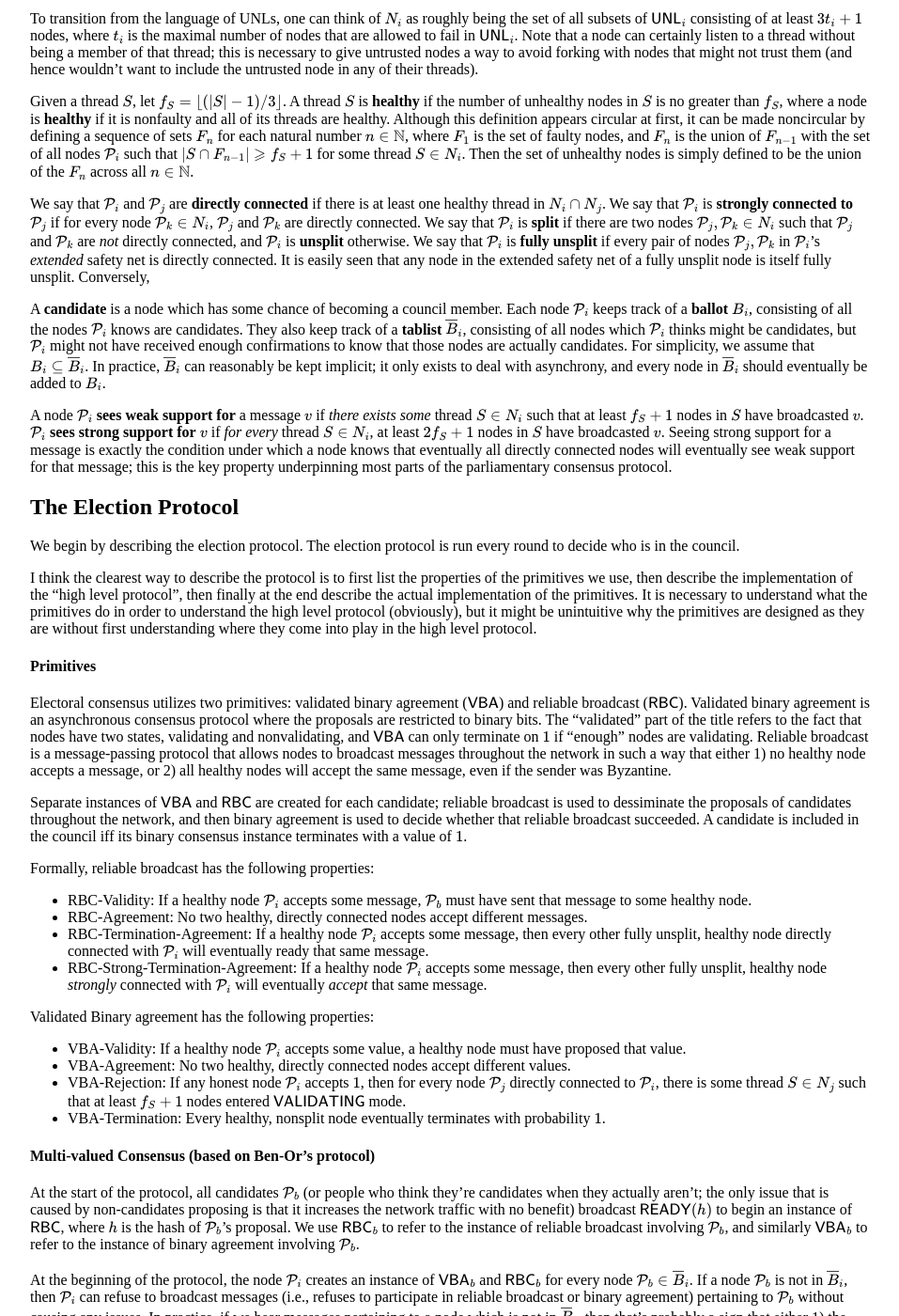
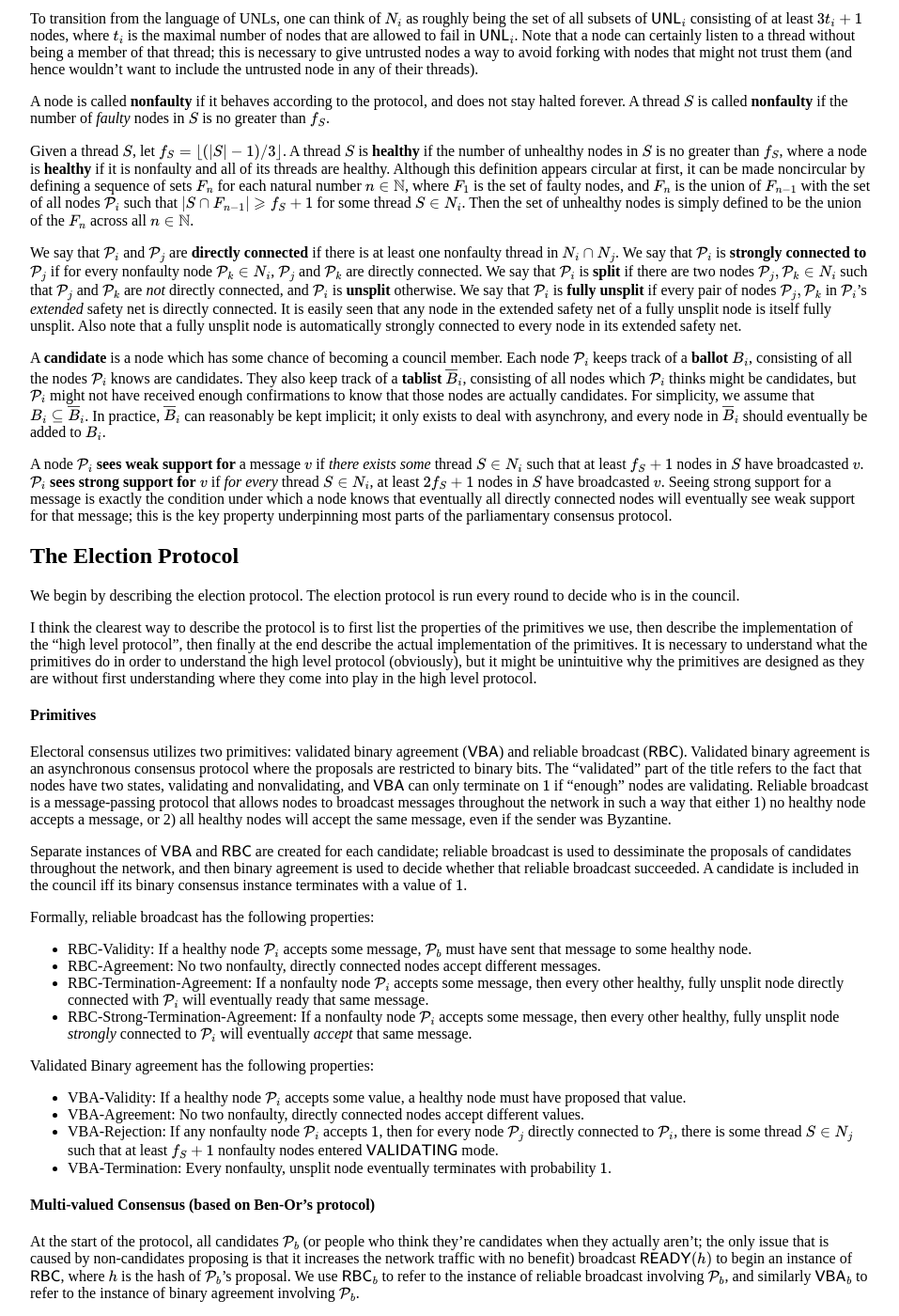
Before and after one commit to ChronusZ/chronusz.github.io, a Jekyll site: the page built from _posts/2017-07-20-parliamentary-consensus-ii.md, in a window 1280 px wide and 1400 px high, scrolled down 296 px. Shown: the whole window at 94% size, without its empty margins (160-1117 px from the left). Built offline with Jekyll 4.4.1, drawn with Linux system fonts in a browser that asks for light colours; formulas are drawn with MathJax 3; some of the changed text lies outside the part shown.

Commit message:
Update 2017-07-20-parliamentary-consensus-ii.md

```diff
--- a/_posts/2017-07-20-parliamentary-consensus-ii.md
+++ b/_posts/2017-07-20-parliamentary-consensus-ii.md
@@ -15,9 +15,11 @@ A **thread** is roughly some set of nodes that someone pays attention to when ma
 
 To transition from the language of UNLs, one can think of $$N_i$$ as roughly being the set of all subsets of $$\mathsf{UNL}_i$$ consisting of at least $$3t_i+1$$ nodes, where $$t_i$$ is the maximal number of nodes that are allowed to fail in $$\mathsf{UNL}_i$$. Note that a node can certainly listen to a thread without being a member of that thread; this is necessary to give untrusted nodes a way to avoid forking with nodes that might not trust them (and hence wouldn't want to include the untrusted node in any of their threads).
 
+A node is called **nonfaulty** if it behaves according to the protocol, and does not stay halted forever. A thread $$S$$ is called **nonfaulty** if the number of *faulty* nodes in $$S$$ is no greater than $$f_S$$.
+
 Given a thread $$S$$, let $$f_S=\lfloor(\vert S\vert-1)/3\rfloor$$. A thread $$S$$ is **healthy** if the number of unhealthy nodes in $$S$$ is no greater than $$f_S$$, where a node is **healthy** if it is nonfaulty and all of its threads are healthy. Although this definition appears circular at first, it can be made noncircular by defining a sequence of sets $$F_n$$ for each natural number $$n\in\mathbb{N}$$, where $$F_1$$ is the set of faulty nodes, and $$F_n$$ is the union of $$F_{n-1}$$ with the set of all nodes $$\mathcal{P}_i$$ such that $$\vert S\cap F_{n-1}\vert\geqslant f_S+1$$ for some thread $$S\in N_i$$. Then the set of unhealthy nodes is simply defined to be the union of the $$F_n$$ across all $$n\in\mathbb{N}$$.
 
-We say that $$\mathcal{P}_i$$ and $$\mathcal{P}_j$$ are **directly connected** if there is at least one healthy thread in $$N_i\cap N_j$$. We say that $$\mathcal{P}_i$$ is **strongly connected to** $$\mathcal{P}_j$$ if for every node $$\mathcal{P}_k\in N_i$$, $$\mathcal{P}_j$$ and $$\mathcal{P}_k$$ are directly connected. We say that $$\mathcal{P}_i$$ is **split** if there are two nodes $$\mathcal{P}_j,\mathcal{P}_k\in N_i$$ such that $$\mathcal{P}_j$$ and $$\mathcal{P}_k$$ are *not* directly connected, and $$\mathcal{P}_i$$ is **unsplit** otherwise. We say that $$\mathcal{P}_i$$ is **fully unsplit** if every pair of nodes $$\mathcal{P}_j,\mathcal{P}_k$$ in $$\mathcal{P}_i$$'s *extended* safety net is directly connected. It is easily seen that any node in the extended safety net of a fully unsplit node is itself fully unsplit. Conversely,
+We say that $$\mathcal{P}_i$$ and $$\mathcal{P}_j$$ are **directly connected** if there is at least one nonfaulty thread in $$N_i\cap N_j$$. We say that $$\mathcal{P}_i$$ is **strongly connected to** $$\mathcal{P}_j$$ if for every nonfaulty node $$\mathcal{P}_k\in N_i$$, $$\mathcal{P}_j$$ and $$\mathcal{P}_k$$ are directly connected. We say that $$\mathcal{P}_i$$ is **split** if there are two nodes $$\mathcal{P}_j,\mathcal{P}_k\in N_i$$ such that $$\mathcal{P}_j$$ and $$\mathcal{P}_k$$ are *not* directly connected, and $$\mathcal{P}_i$$ is **unsplit** otherwise. We say that $$\mathcal{P}_i$$ is **fully unsplit** if every pair of nodes $$\mathcal{P}_j,\mathcal{P}_k$$ in $$\mathcal{P}_i$$'s *extended* safety net is directly connected. It is easily seen that any node in the extended safety net of a fully unsplit node is itself fully unsplit. Also note that a fully unsplit node is automatically strongly connected to every node in its extended safety net.
 
 A **candidate** is a node which has some chance of becoming a council member. Each node $$\mathcal{P}_i$$ keeps track of a **ballot** $$B_i$$, consisting of all the nodes $$\mathcal{P}_i$$ knows are candidates. They also keep track of a **tablist** $$\overline{B}_i$$, consisting of all nodes which $$\mathcal{P}_i$$ thinks might be candidates, but $$\mathcal{P}_i$$ might not have received enough confirmations to know that those nodes are actually candidates. For simplicity, we assume that $$B_i\subseteq \overline{B}_i$$. In practice, $$\overline{B}_i$$ can reasonably be kept implicit; it only exists to deal with asynchrony, and every node in $$\overline{B}_i$$ should eventually be added to $$B_i$$.
 
@@ -37,15 +39,15 @@ Separate instances of $$\mathsf{VBA}$$ and $$\mathsf{RBC}$$ are created for each
 
 Formally, reliable broadcast has the following properties:
 - RBC-Validity: If a healthy node $$\mathcal{P}_i$$ accepts some message, $$\mathcal{P}_b$$ must have sent that message to some healthy node.
-- RBC-Agreement: No two healthy, directly connected nodes accept different messages.
-- RBC-Termination-Agreement: If a healthy node $$\mathcal{P}_i$$ accepts some message, then every other fully unsplit, healthy node directly connected with $$\mathcal{P}_i$$ will eventually ready that same message.
-- RBC-Strong-Termination-Agreement: If a healthy node $$\mathcal{P}_i$$ accepts some message, then every other fully unsplit, healthy node *strongly* connected with $$\mathcal{P}_i$$ will eventually *accept* that same message.
+- RBC-Agreement: No two nonfaulty, directly connected nodes accept different messages.
+- RBC-Termination-Agreement: If a nonfaulty node $$\mathcal{P}_i$$ accepts some message, then every other healthy, fully unsplit node directly connected with $$\mathcal{P}_i$$ will eventually ready that same message.
+- RBC-Strong-Termination-Agreement: If a nonfaulty node $$\mathcal{P}_i$$ accepts some message, then every other healthy, fully unsplit node *strongly* connected to $$\mathcal{P}_i$$ will eventually *accept* that same message.
 
 Validated Binary agreement has the following properties:
 - VBA-Validity: If a healthy node $$\mathcal{P}_i$$ accepts some value, a healthy node must have proposed that value.
-- VBA-Agreement: No two healthy, directly connected nodes accept different values.
-- VBA-Rejection: If any honest node $$\mathcal{P}_i$$ accepts $$1$$, then for every node $$\mathcal{P}_j$$ directly connected to $$\mathcal{P}_i$$, there is some thread $$S\in N_j$$ such that at least $$f_S+1$$ nodes entered $$\mathsf{VALIDATING}$$ mode.
-- VBA-Termination: Every healthy, nonsplit node eventually terminates with probability $$1$$.
+- VBA-Agreement: No two nonfaulty, directly connected nodes accept different values.
+- VBA-Rejection: If any nonfaulty node $$\mathcal{P}_i$$ accepts $$1$$, then for every node $$\mathcal{P}_j$$ directly connected to $$\mathcal{P}_i$$, there is some thread $$S\in N_j$$ such that at least $$f_S+1$$ nonfaulty nodes entered $$\mathsf{VALIDATING}$$ mode.
+- VBA-Termination: Every nonfaulty, unsplit node eventually terminates with probability $$1$$.
 
 #### Multi-valued Consensus (based on Ben-Or's protocol)
 
@@ -82,12 +84,12 @@ Starting at the beginning of every round of consensus, the following protocol is
 4. Let $$B_i$$ be the set of all nodes strongly supported in the ballot messages we received.
 
 The above ammendment protocol satisfies two properties:
-- Safety: If a healthy node adds $$\mathcal{P}_b$$ to its ballot, then every other directly connected healthy node will add $$\mathcal{P}_b$$ to its tablist before terminating the protocol.
-- Termination: If a node is fully unsplit, then eventually it will terminate.
+- Safety: If a nonfaulty node adds $$\mathcal{P}_b$$ to its ballot, then every other nonfaulty, directly connected node will add $$\mathcal{P}_b$$ to its tablist before terminating the protocol.
+- Termination: If a node is healthy and fully unsplit, then eventually it will terminate.
 
-Proof of safety: Suppose a healthy node $$\mathcal{P}_i$$ adds a node $$\mathcal{P}_b$$ to $$B_i$$. Then for every node $$\mathcal{P}_j$$ directly connected with $$\mathcal{P}_i$$, there must be some thread $$S\in N_j$$ such that at least $$f_S+1$$ honest nodes in $$S$$ broadcasted support for $$\mathcal{P}_i$$ in their ballot messages. Thus $$\mathcal{P}_j$$ won't move past step $$3$$ until adding $$\mathcal{P}_b$$ to $$\overline{B}_j$$. □
+Proof of safety: Suppose a nonfaulty node $$\mathcal{P}_i$$ adds a node $$\mathcal{P}_b$$ to $$B_i$$. Then for every node $$\mathcal{P}_j$$ directly connected with $$\mathcal{P}_i$$, there must be some thread $$S\in N_j$$ such that at least $$f_S+1$$ nonfaulty nodes in $$S$$ broadcasted support for $$\mathcal{P}_b$$ in their ballot messages. Thus $$\mathcal{P}_j$$ won't move past step $$3$$ until adding $$\mathcal{P}_b$$ to $$\overline{B}_j$$. □
 
-Proof of termination: Suppose $$\mathcal{P}_i$$ is healthy and fully unsplit. Then if $$\mathcal{P}_j\in N_i^{\infty}$$ is a healthy node which broadcasts support for a node $$\mathcal{P}_b$$, then $$\mathcal{P}_j$$ must have accepted a reliable broadcast from $$\mathcal{P}_b$$, so by RBC-Strong-Termination-Agreement, eventually $$\mathcal{P}_i$$ will also accept a reliable broadcast from $$\mathcal{P}_b$$ and add $$\mathcal{P}_b$$ to $$\overline{B}_i$$. Thus eventually $$\overline{B}_i$$ will contain the ballot suggestion of every node in its extended safety net; hence in particular it will contain the ballot suggestion of every node in its safety net. Since $$\mathcal{P}_i$$ is healthy by assumption, at least $$2f_S+1$$ nodes in every thread $$S\in N_i$$ is healthy, so eventually $$\mathcal{P}_i$$ will satisfy the predicate in step $$3$$ and terminate. □
+Proof of termination: Suppose $$\mathcal{P}_i$$ is healthy and fully unsplit. Then if $$\mathcal{P}_j\in N_i^{\infty}$$ is a nonfaulty node which broadcasts support for a node $$\mathcal{P}_b$$, then $$\mathcal{P}_j$$ must have accepted a reliable broadcast from $$\mathcal{P}_b$$, so by RBC-Strong-Termination-Agreement, eventually $$\mathcal{P}_i$$ will also accept a reliable broadcast from $$\mathcal{P}_b$$ and add $$\mathcal{P}_b$$ to $$\overline{B}_i$$. Thus eventually $$\overline{B}_i$$ will contain the ballot suggestion of every nonfaulty node in its extended safety net; hence in particular it will contain the ballot suggestion of every nonfaulty node in its safety net. Since $$\mathcal{P}_i$$ is healthy by assumption, at least $$2f_S+1$$ nodes in every thread $$S\in N_i$$ are healthy, so eventually $$\mathcal{P}_i$$ will satisfy the predicate in step $$3$$ and terminate. □
 
 ## Implementing the Primitives
 
@@ -98,8 +100,8 @@ Here we describe finally how the primitives themselves work. There are actually
 Binary proposal allows nodes to share their proposals for binary consensus with each other and "accept" $$0$$, $$1$$, or both, without accidentally picking up a bit that only faulty nodes proposed, with certain guarantees on the agreement of acceptance. More specifically, in $$\mathsf{BPP}$$ each node $$\mathcal{P}_i$$ broadcasts a binary digit "proposal" $$v_i$$, and creates a (private) set $$\mathsf{values}_i$$, with the following properties:
 
 - BPP-Validity: If any healthy node $$\mathcal{P}_i$$ adds a bit $$v$$ to $$\mathsf{values}_i$$, then some healthy node proposed $$v$$.
-- BPP-Agreement: If any healthy node $$\mathcal{P}_i$$ adds a bit $$v$$ to $$\mathsf{values}_i$$, then every other healthy node $$\mathcal{P}_j$$ strongly connected to $$\mathcal{P}_i$$ will eventually add $$v$$ to $$\mathsf{values}_j$$.
-- BPP-Progression: If $$\mathcal{P}_i$$ is unsplit, then eventually $$\mathsf{values}_i$$ is nonempty.
+- BPP-Agreement: If any nonfaulty node $$\mathcal{P}_i$$ adds a bit $$v$$ to $$\mathsf{values}_i$$, then every other healthy node $$\mathcal{P}_j$$ strongly connected to $$\mathcal{P}_i$$ will eventually add $$v$$ to $$\mathsf{values}_j$$.
+- BPP-Progression: If $$\mathcal{P}_i$$ is healthy and unsplit, then eventually $$\mathsf{values}_i$$ is nonempty.
 
 The fact that we restrict proposals to binary values is important for guaranteeing BPP-Progession holds, as can be seen in the proof below.
 
@@ -115,7 +117,7 @@ Proof of BPP-Validity:
 If a healthy node $$\mathcal{P}_i$$ adds a bit $$v$$ to $$\mathsf{values}_i$$, then it must have seen strong support for $$\mathsf{BPP}(v)$$; in particular, a healthy node in $$N_i$$ must have broadcasted $$\mathsf{BPP}(v)$$. Now suppose a healthy node $$\mathcal{P}_i$$ broadcasts $$\mathsf{BPP}(v)$$. Then $$\mathcal{P}_i$$ saw weak support for $$\mathsf{BPP}(v)$$, which means at least one healthy node in $$\mathcal{P}_i$$'s safety net must have broadcasted $$\mathsf{BPP}(v)$$. But since there are only a finite number of nodes, by infinite descent there must have been some healthy node $$\mathcal{P}_k$$ such that no healthy node in $$N_k$$ broadcasted $$\mathsf{BPP}(v)$$ before $$\mathcal{P}_k$$. Thus $$\mathcal{P}_k$$ must have proposed $$v$$, so $$v$$ was proposed by a healthy node as claimed. □
 
 Proof of BPP-Agreement:
-If $$\mathcal{P}_i$$ is healthy and adds $$v$$ to $$\mathsf{values}_i$$, then $$\mathcal{P}_i$$ must have seen strong support for $$\mathsf{BPP}(v)$$. Since $$\mathcal{P}_j$$ is strongly connected to $$\mathcal{P}_i$$, by definition every healthy node in $$N_j$$ is directly connected to $$\mathcal{P}_i$$, so every healthy node in $$N_j$$ eventually sees weak support for $$\mathsf{BPP}(v)$$ and thus broadcasts $$\mathsf{BPP}(v)$$. Thus $$\mathcal{P}_j$$ eventually sees strong support for $$\mathsf{BPP}(v)$$ and adds $$v$$ to $$\mathsf{values}_j$$. □
+If $$\mathcal{P}_i$$ is nonfaulty and adds $$v$$ to $$\mathsf{values}_i$$, then $$\mathcal{P}_i$$ must have seen strong support for $$\mathsf{BPP}(v)$$. Since $$\mathcal{P}_j$$ is strongly connected to $$\mathcal{P}_i$$, by definition every healthy node in $$N_j$$ is directly connected to $$\mathcal{P}_i$$, so every healthy node in $$N_j$$ eventually sees weak support for $$\mathsf{BPP}(v)$$ and thus broadcasts $$\mathsf{BPP}(v)$$. Thus $$\mathcal{P}_j$$ eventually sees strong support for $$\mathsf{BPP}(v)$$ and adds $$v$$ to $$\mathsf{values}_j$$. □
 
 Proof of BPP-Progression:
 Given a healthy thread $$S$$, since each node can only vote $$0$$ or $$1$$ and $$S$$ has at least $$2f_S+1$$ healthy nodes, there must be some bit which was voted by at least $$f_S+1$$ healthy nodes in $$S$$. Call this bit the **primary vote** of $$S$$, notated $$v(S)$$. If an honest node listens to $$S$$, then that node will eventually broadcast $$\mathsf{BPP}(v(S))$$ by the predicate in step $$2$$. If $$\mathcal{P}_j$$ is healthy and every thread $$S\in N_j$$ has the same primary vote $$v$$, then for every node $$\mathcal{P}_k$$ directly connected to $$\mathcal{P}_j$$, $$\mathcal{P}_k$$ must see weak support for $$v$$ and will eventually broadcast $$\mathsf{BPP}(v)$$. In particular, if $$\mathcal{P}_i$$ is unsplit and there exists some healthy node $$\mathcal{P}_j\in N_i$$ for which all of its threads have the same primary vote $$v$$, then eventually every healthy node in $$N_i$$ will broadcast support for $$v$$, leading $$\mathcal{P}_i$$ to eventually see strong support for $$v$$ and add it to $$\mathsf{values}_i$$.
@@ -128,9 +130,9 @@ Reliable broadcast gives nodes a way to broadcast messages to the network, and h
 
 If $$\mathcal{P}_b$$ is the sender, $$\mathsf{RBC}$$ has the following properties:
 - RBC-Validity: If a healthy node $$\mathcal{P}_i$$ accepts some message, $$\mathcal{P}_b$$ must have sent that message to some healthy node.
-- RBC-Agreement: No two healthy, directly connected nodes accept different messages.
-- RBC-Termination-Agreement: If a healthy node $$\mathcal{P}_i$$ accepts some message, then every other fully unsplit, healthy node directly connected with $$\mathcal{P}_i$$ will eventually ready that same message.
-- RBC-Strong-Termination-Agreement: If a healthy node $$\mathcal{P}_i$$ accepts some message, then every other fully unsplit, healthy node *strongly* connected with $$\mathcal{P}_i$$ will eventually *accept* that same message.
+- RBC-Agreement: No two nonfaulty, directly connected nodes accept different messages.
+- RBC-Termination-Agreement: If a nonfaulty node $$\mathcal{P}_i$$ accepts some message, then every other healthy, fully unsplit node directly connected with $$\mathcal{P}_i$$ will eventually ready that same message.
+- RBC-Strong-Termination-Agreement: If a nonfaulty node $$\mathcal{P}_i$$ accepts some message, then every other healthy, fully unsplit node *strongly* connected to $$\mathcal{P}_i$$ will eventually *accept* that same message.
 
 $$\mathsf{RBC}$$ effectively proceeds in three steps. Each step has a distinct purpose. In step $$1$$, nodes echo to each other in an attempt to flood the message throughout the network without accidentally picking up a fake message along the way. This maximizes the broadcast capabilities of nodes. In step $$2$$, nodes ready a message if they know no other node will ready a different message in the event the sender was faulty and broadcasted multiple messages. This guarantees agreement on the content of the message among honest nodes. Finally in step 3, nodes accept the message and terminate if they know every other honest node will eventually ready the same message. Since we only care about all nodes knowing what the message was, this is sufficient for our purposes (a true reliable broadcast protocol would actually require nodes to only accept if they know every other node will eventually accept; in a sparse graph this condition becomes needlessly strict. In slightly denser graphs, this protocol does guarantee that if any honest node accepts, eventually all other honest nodes will also accept).
 
@@ -142,14 +144,14 @@ At the start of an RBC instance, the sender $$\mathcal{P}_b$$ broadcasts $$\math
 3. Upon seeing strong support for $$\mathsf{READY}(v)$$, accept $$v$$.
 
 
-RBC-Validity follows by the same general argument as BPP-Validity. RBC-Agreement follows from the fact that no healthy thread can strongly support two contradictory statements.
+RBC-Validity follows by the same general argument as BPP-Validity. RBC-Agreement follows from the fact that no nonfaulty thread can strongly support two contradictory statements.
 
 Proof of RBC-Termination-Agreement:
-Suppose $$\mathcal{P}_j$$ is healthy and fully unsplit. Suppose a healthy node in $$N_j^{\infty}$$ broadcasts $$\mathsf{READY}(v)$$ for some message $$v$$. Let $$\mathcal{P}_k$$ be the first healthy node in $$N_j^{\infty}$$ to broadcast a ready message for $$v$$. Since $$N_k\subseteq N_j^{\infty}$$ by definition, $$\mathcal{P}_k$$ must have broadcasted ready before any healthy node in $$N_k$$, so in particular $$\mathcal{P}_k$$ could not have broadcasted ready due to seeing weak support for $$\mathsf{READY}(v)$$. Thus $$\mathcal{P}_k$$ must have broadcasted ready due to seeing strong support for $$\mathsf{ECHO}(v)$$. But any two healthy nodes $$N_j^{\infty}$$ are by definition directly connected, and thus cannot both see strong support for contradictory messages. Thus no two healthy nodes in $$N_j^{\infty}$$ can ready contradictory messages.
+Suppose $$\mathcal{P}_j$$ is healthy and fully unsplit. Suppose a healthy node in $$N_j^{\infty}$$ broadcasts $$\mathsf{READY}(v)$$ for some message $$v$$. Let $$\mathcal{P}_k$$ be the first healthy node in $$N_j^{\infty}$$ to broadcast a ready message for $$v$$. Since $$N_k\subseteq N_j^{\infty}$$ by definition, $$\mathcal{P}_k$$ must have broadcasted ready before any healthy node in $$N_k$$, so in particular $$\mathcal{P}_k$$ could not have broadcasted ready due to seeing weak support for $$\mathsf{READY}(v)$$, because $$\mathcal{P}_k$$ is healthy by assumption. Thus $$\mathcal{P}_k$$ must have broadcasted ready due to seeing strong support for $$\mathsf{ECHO}(v)$$. But any two healthy nodes $$N_j^{\infty}$$ are by definition directly connected, and thus cannot both see strong support for contradictory messages. Thus no two healthy nodes in $$N_j^{\infty}$$ can ready contradictory messages.
 
-Now if a healthy node $$\mathcal{P}_i$$ directly connected with $$\mathcal{P}_j$$ accepts a message $$v$$, then $$\mathcal{P}_j$$ will eventually see weak support for $$\mathsf{READY}(v)$$. Since $$\mathcal{P}_j$$ is healthy by assumption, there must have been some honest node in one of its threads which broadcasted $$\mathsf{READY}(v)$$; by the previous paragraph, $$\mathcal{P}_j$$ cannot have already broadcasted $$\mathsf{READY}(w)$$ for any message $$w\neq v$$. Thus eventually $$\mathcal{P}_j$$ will broadcast $$\mathsf{READY}(v)$$ by the predicate in step $$2$$. □
+Now if a nonfaulty node $$\mathcal{P}_i$$ directly connected with $$\mathcal{P}_j$$ accepts a message $$v$$, then $$\mathcal{P}_j$$ will eventually see weak support for $$\mathsf{READY}(v)$$. Since $$\mathcal{P}_j$$ is healthy by assumption, there must have been some healthy node in one of its threads which broadcasted $$\mathsf{READY}(v)$$; by the previous paragraph, $$\mathcal{P}_j$$ cannot have already broadcasted $$\mathsf{READY}(w)$$ for any message $$w\neq v$$. Thus eventually $$\mathcal{P}_j$$ will broadcast $$\mathsf{READY}(v)$$ by the predicate in step $$2$$. □
 
-RBC-Strong-Termination-Agreement follows from RBC-Termination-Agreement by definition of strong connectivity and the fact that any node in the safety net of a fully unsplit node is itself fully unsplit: since thus eventually every healthy node in $$N_j$$ will ready the message, causing $$\mathcal{P}_j$$ to see strong support for that message.
+RBC-Strong-Termination-Agreement follows from RBC-Termination-Agreement by definition of strong connectivity and the fact that any node in the safety net of a fully unsplit node is itself fully unsplit: since thus eventually every healthy node in $$N_j$$ will ready the message, causing $$\mathcal{P}_j$$ to see strong support for that message because it's healthy by hypothesis.
 
 #### Validated Binary Agreement (based on Mostefaouil's protocol)
 
@@ -157,9 +159,9 @@ Validated binary agreement allows nodes to come to consensus on a single bit. Th
 
 Validated binary agreement has the following properties:
 - VBA-Validity: If a healthy node $$\mathcal{P}_i$$ accepts some value, a healthy node must have proposed that value.
-- VBA-Agreement: No two healthy, directly connected nodes accept different values.
-- VBA-Rejection: If any honest node $$\mathcal{P}_i$$ accepts $$1$$, then for every node $$\mathcal{P}_j$$ directly connected to $$\mathcal{P}_i$$, there is some thread $$S\in N_j$$ such that at least $$f_S+1$$ nodes entered $$\mathsf{VALIDATING}$$ mode.
-- VBA-Termination: Every healthy, unsplit node eventually terminates with probability $$1$$.
+- VBA-Agreement: No two nonfaulty, directly connected nodes accept different values.
+- VBA-Rejection: If any nonfaulty node $$\mathcal{P}_i$$ accepts $$1$$, then for every node $$\mathcal{P}_j$$ directly connected to $$\mathcal{P}_i$$, there is some thread $$S\in N_j$$ such that at least $$f_S+1$$ nonfaulty nodes entered $$\mathsf{VALIDATING}$$ mode.
+- VBA-Termination: Every nonfaulty, unsplit node eventually terminates with probability $$1$$.
 
 $$\mathsf{VBA}$$ proceeds in rounds; theoretically it could go on for an arbitrarily large or potentially even infinite number of rounds (which is of course necessary by FLP), but the expected termination time is at most four rounds, and the probability of having terminated by the end of each round after that rapidly approaches $$1$$. A node begins on round $$1$$ and broadcasts the message $$\mathsf{PROP}(v_i)$$ with its vote $$v_i$$. On the $$r$$-th round, the node $$\mathcal{P}_i$$ operates according to the following protocol. $$est_i$$ is the value $$\mathcal{P}_i$$ proposes at the start of the round, and $$\mathsf{values}_i$$ starts out empty. We assume nodes can run the algorithm without having proposed a value at the beginning.
 
```
